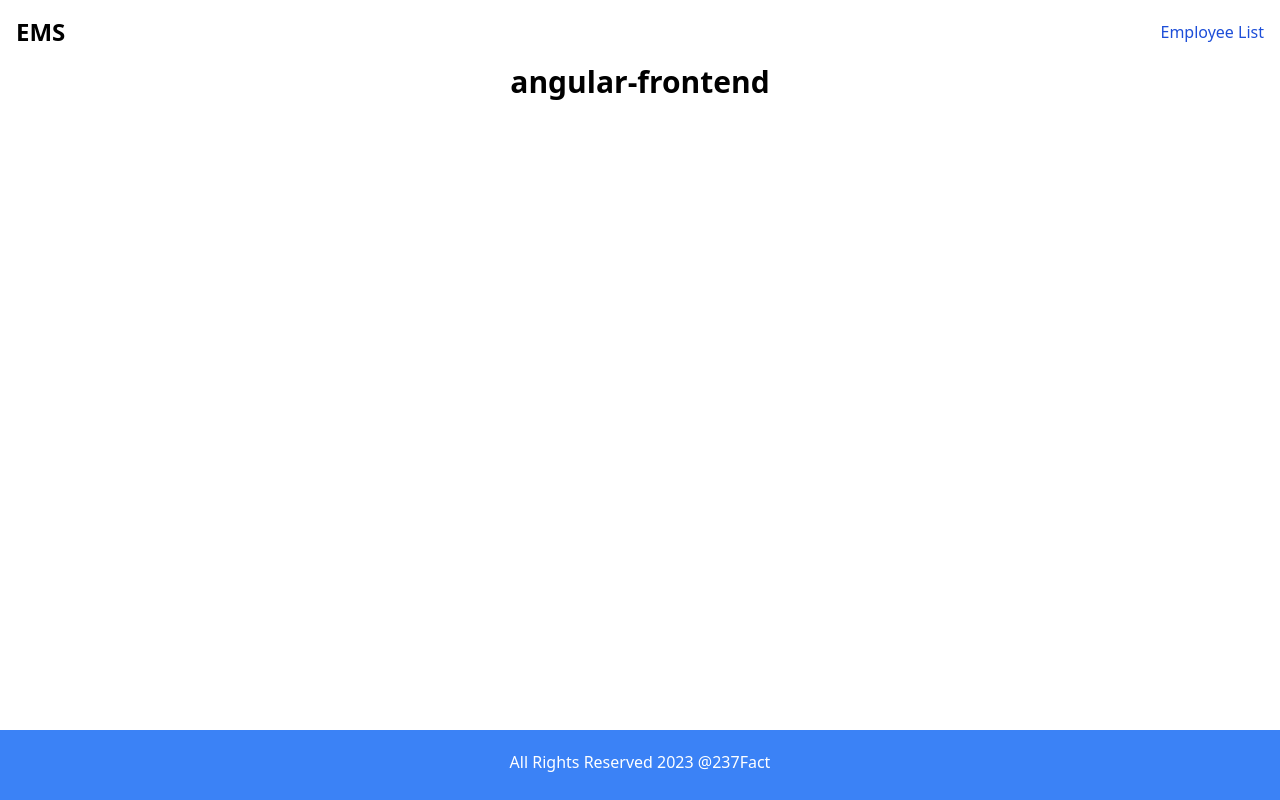
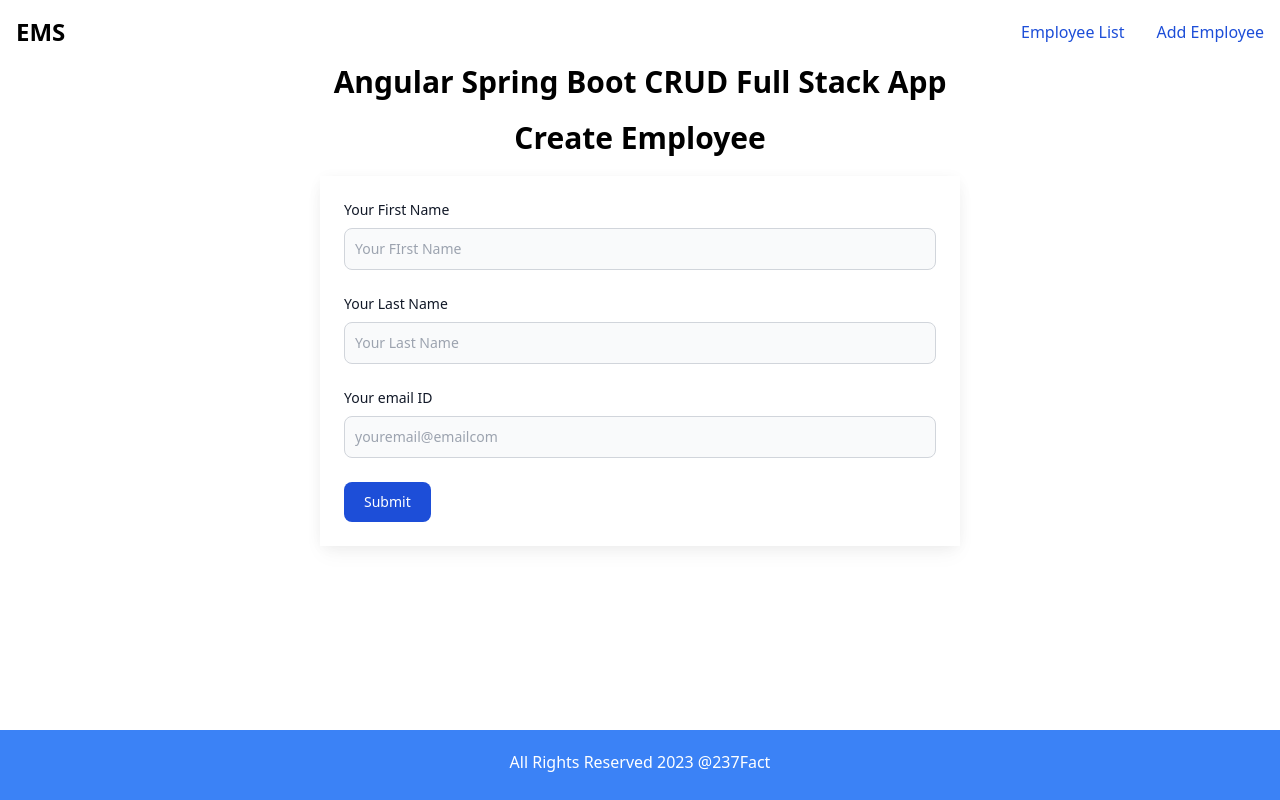
Before and after one commit to The237/sb-project2-frontend, an Angular app: page /create-employee in a window 1280 px wide. Before the commit this address led to /. Built offline with nearby package versions, Linux system fonts and the light colour scheme.

Commit message:
Add employee functionnality

```diff
--- a/src/app/app-routing.module.ts
+++ b/src/app/app-routing.module.ts
@@ -1,6 +1,7 @@
 import { EmployeeListComponent } from './employee-list/employee-list.component';
 import { NgModule } from '@angular/core';
 import { RouterModule, Routes } from '@angular/router';
+import { CreateEmployeeComponent } from './create-employee/create-employee.component';
 
 const routes: Routes = [
   {
@@ -8,6 +9,9 @@ const routes: Routes = [
   },
   {
     path:"", redirectTo:"employees", pathMatch:"full"
+  },
+  {
+    path:"create-employee", component: CreateEmployeeComponent
   }
 ];
 
--- a/src/app/app.component.html
+++ b/src/app/app.component.html
@@ -9,7 +9,12 @@
         <li>
           <a href="#"
             class="block py-2 pl-3 pr-4 text-white bg-blue-700 rounded md:bg-transparent md:text-blue-700 md:p-0 dark:text-white md:dark:text-blue-500"
-            aria-current="page" routerLinkActive="active">Employee List</a>
+            aria-current="page" routerLinkActive="active" routerLink="employees">Employee List</a>
+        </li>
+        <li>
+          <a href="#"
+            class="block py-2 pl-3 pr-4 text-white bg-blue-700 rounded md:bg-transparent md:text-blue-700 md:p-0 dark:text-white md:dark:text-blue-500"
+            routerLinkActive="active" routerLink="create-employee">Add Employee</a>
         </li>
       </ul>
     </div>
--- a/src/app/app.component.ts
+++ b/src/app/app.component.ts
@@ -6,5 +6,5 @@ import { Component } from '@angular/core';
   styleUrls: ['./app.component.css']
 })
 export class AppComponent {
-  title = 'angular-frontend';
+  title = 'Angular Spring Boot CRUD Full Stack App';
 }
--- /dev/null
+++ b/src/app/create-employee/create-employee.component.html
@@ -0,0 +1,31 @@
+<h1 class="text-3xl font-bold text-center my-5">Create Employee</h1>
+
+<div
+    class="block mx-auto w-6/12 p-6 shadow-[0_2px_15px_-3px_rgba(0,0,0,0.07),0_10px_20px_-2px_rgba(0,0,0,0.04)] dark:bg-neutral-700">
+    <form (ngSubmit)="onSubmit()">
+        <div class="mb-6">
+            <label for="firstName" class="block mb-2 text-sm font-medium text-gray-900 dark:text-white">Your
+                First Name</label>
+            <input type="firstName" id="firstName"
+                class="bg-gray-50 border border-gray-300 text-gray-900 text-sm rounded-lg focus:ring-blue-500 focus:border-blue-500 block w-full p-2.5 dark:bg-gray-700 dark:border-gray-600 dark:placeholder-gray-400 dark:text-white dark:focus:ring-blue-500 dark:focus:border-blue-500"
+                placeholder="Your FIrst Name" [(ngModel)]="employee.firstName" name="firstName" required>
+        </div>
+        <div class="mb-6">
+            <label for="lastName" class="block mb-2 text-sm font-medium text-gray-900 dark:text-white">Your
+                Last Name</label>
+            <input type="lastName" id="lastName"
+                class="bg-gray-50 border border-gray-300 text-gray-900 text-sm rounded-lg focus:ring-blue-500 focus:border-blue-500 block w-full p-2.5 dark:bg-gray-700 dark:border-gray-600 dark:placeholder-gray-400 dark:text-white dark:focus:ring-blue-500 dark:focus:border-blue-500"
+                placeholder="Your Last Name" [(ngModel)]="employee.lastName" name="lastName">
+        </div>
+
+        <div class="mb-6">
+            <label for="emailId" class="block mb-2 text-sm font-medium text-gray-900 dark:text-white">Your
+                email ID</label>
+            <input type="emailId" id="emailId"
+                class="bg-gray-50 border border-gray-300 text-gray-900 text-sm rounded-lg focus:ring-blue-500 focus:border-blue-500 block w-full p-2.5 dark:bg-gray-700 dark:border-gray-600 dark:placeholder-gray-400 dark:text-white dark:focus:ring-blue-500 dark:focus:border-blue-500"
+                placeholder="youremail@emailcom" required [(ngModel)]="employee.emailId" name="emailId">
+        </div>
+        <button type="submit"
+            class="text-white bg-blue-700 hover:bg-blue-800 focus:ring-4 focus:outline-none focus:ring-blue-300 font-medium rounded-lg text-sm w-full sm:w-auto px-5 py-2.5 text-center dark:bg-blue-600 dark:hover:bg-blue-700 dark:focus:ring-blue-800">Submit</button>
+    </form>
+</div>
--- /dev/null
+++ b/src/app/create-employee/create-employee.component.ts
@@ -0,0 +1,37 @@
+import { EmployeeService } from './../employee.service';
+import { Employee } from './../employee';
+import { Component, OnInit } from '@angular/core';
+import { Router } from '@angular/router';
+
+@Component({
+  selector: 'app-create-employee',
+  templateUrl: './create-employee.component.html',
+  styleUrls: ['./create-employee.component.css']
+})
+export class CreateEmployeeComponent implements OnInit {
+
+  employee: Employee = new Employee();
+
+  constructor(private employeeService:EmployeeService, private router:Router) { }
+
+  ngOnInit(): void {
+  }
+
+  saveEmployee(){
+    this.employeeService.createEmployee(this.employee).subscribe(data =>{
+      console.log(data);
+    },
+    error => console.log(error));
+  }
+
+  goToEmployeeList(){
+    this.router.navigate(['/employees'])
+  }
+
+  onSubmit(){
+    console.log(this.employee);
+    this.saveEmployee();
+    this.goToEmployeeList();
+  }
+
+}
--- a/src/app/employee-list/employee-list.component.html
+++ b/src/app/employee-list/employee-list.component.html
@@ -1,10 +1,10 @@
-<h2 class="text-4xl my-10 text-center">Employee List</h2>
+<h2 class="text-4xl my-5 text-center">Employee List</h2>
 <table class="min-w-full table-auto dark:divide-gray-700 divide-y divide-green-400 text-center">
     <thead class=" bg-gray-100 dark:bg-gray-400">
         <tr>
             <th scope="col" class="p-2">First Name</th>
             <th scope="col" class="p-2">Last Name</th>
-            <th scope="col" class="p-2">Email ID</th>
+            <th scope="col" class="p-2">emailId ID</th>
         </tr>
     </thead>
     <tbody>
--- a/src/app/employee.service.ts
+++ b/src/app/employee.service.ts
@@ -15,4 +15,8 @@ export class EmployeeService {
   getEmployeesList():Observable<Employee[]>{
     return this.httpClient.get<Employee[]>(`${this.baseURL}`);
   }
+
+  createEmployee(employee:Employee ): Observable<Object>{
+    return this.httpClient.post(`${this.baseURL}`, employee);
+  }
 }
```
Also changed, not shown: src/app/app.module.ts (+7 -3 lines), src/app/create-employee/create-employee.component.css (added), 1 other file (tests, documents, lock files or other folders).
